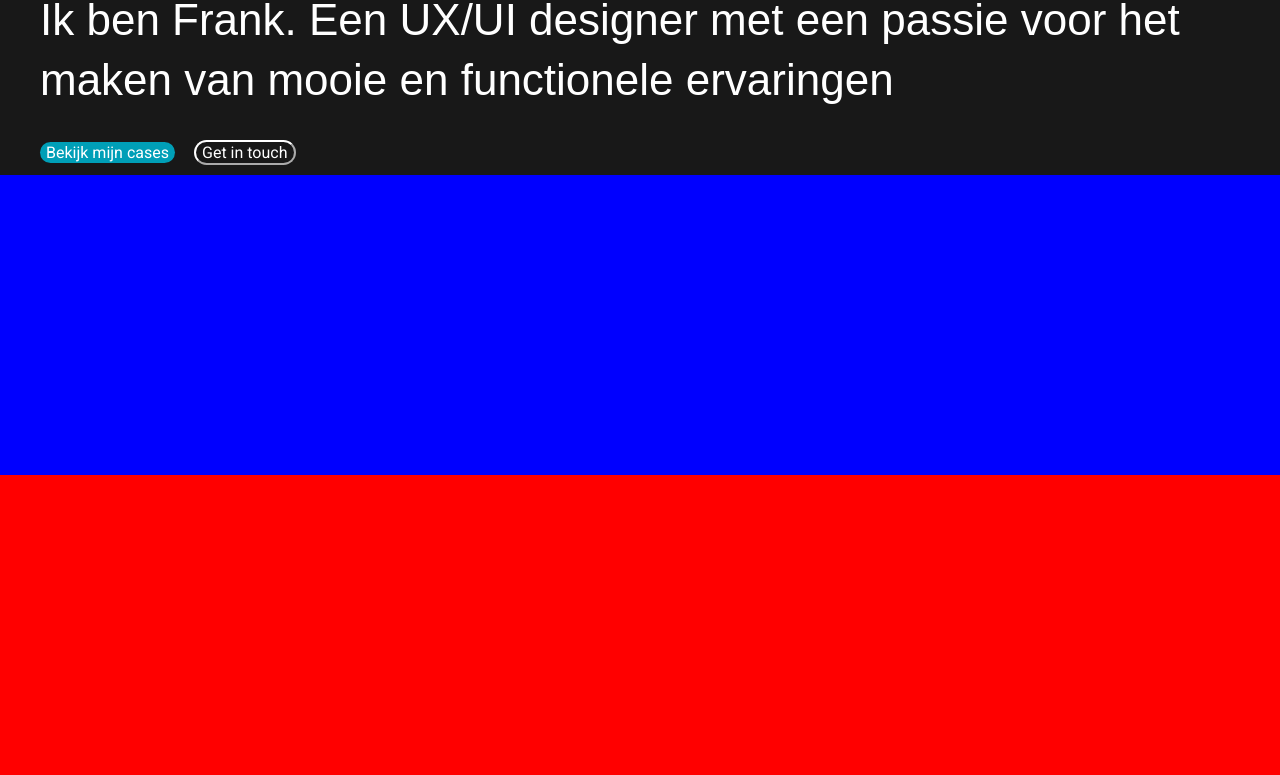
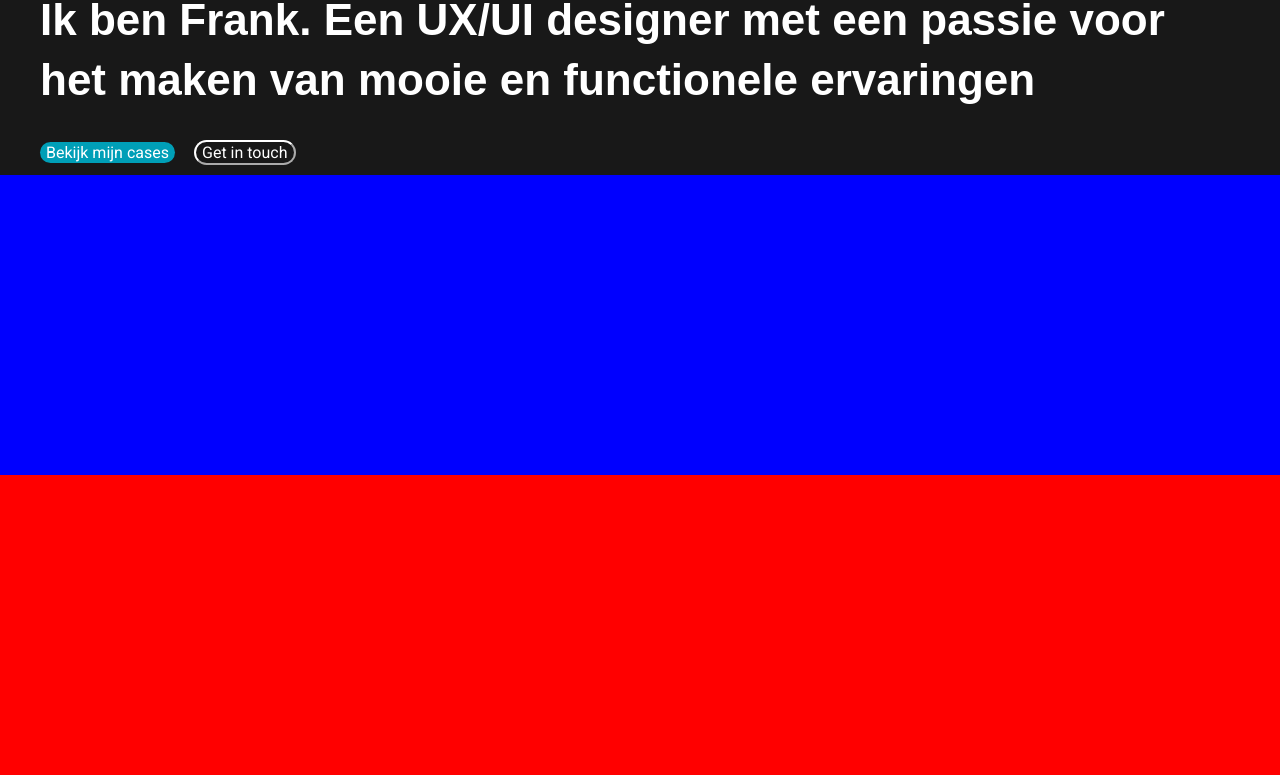
Before and after one commit to Ffvjnoor/Portfolio, a plain HTML site: page index.html in a window 1280 px wide. Shown: the part 165-940 px from the top of the page. Drawn offline with nearby package versions, Linux system fonts and the light colour scheme.

Commit message:
Add files via upload

```diff
--- a/style.css
+++ b/style.css
@@ -19,7 +19,6 @@ h1{
 	font-family: 'Roboto-bold', sans-serif;
 	font-size: 44px;
 	line-height: 60px;
-	font-weight: normal;
 }
 
 h2{
```
